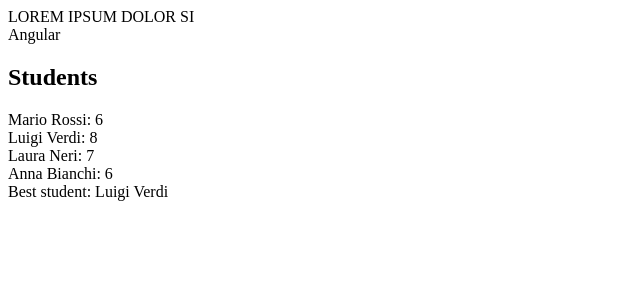
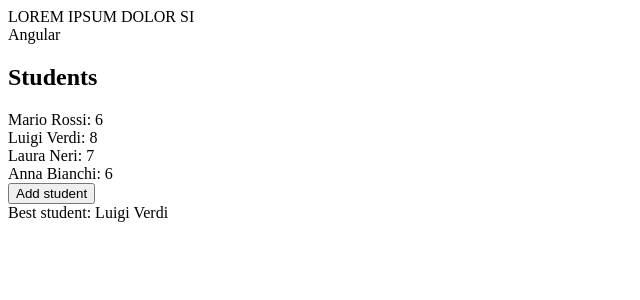
Before and after one commit to AleLoiac/angular-course, an Angular app: page / in a window 1280 px wide. Shown: the top 300 px of the page, without its empty margins (0-640 px from the left). Built offline with nearby package versions, Linux system fonts and the light colour scheme.

Commit message:
Use dependency injection with services

```diff
--- a/src/app/box2/box2.html
+++ b/src/app/box2/box2.html
@@ -8,8 +8,12 @@
 
 <h2>Students</h2>
 
-@for (student of students.students; track student.id) {
+@for (student of studentsList(); track student.id) {
 <div>{{ student.fullName }}: {{ student.rate }}</div>
 }
 
-<div>Best student: {{ students.getBestStudent()?.fullName }}</div>
+<div>
+  <button (click)="addStudent()">Add student</button>
+</div>
+
+<div>Best student: {{ bestStudent()?.fullName }}</div>
--- a/src/app/box2/box2.ts
+++ b/src/app/box2/box2.ts
@@ -1,7 +1,8 @@
 import { SlicePipe, UpperCasePipe } from '@angular/common';
-import { Component, inject } from '@angular/core';
+import { Component, computed, inject, signal } from '@angular/core';
 import { CapitalizePipe } from '../capitalize-pipe';
 import { Students } from '../services/students';
+import Student from '../types/student.type';
 
 @Component({
   selector: 'box2',
@@ -16,4 +17,16 @@ export class Box2 {
   word = 'angular';
 
   students = inject(Students);
+
+  studentsList = signal<Student[]>([]);
+
+  bestStudent = computed(() => this.students.getBestStudent(this.studentsList()));
+
+  ngOnInit() {
+    this.studentsList.set(this.students.students);
+  }
+
+  addStudent() {
+    this.studentsList.update((v) => [...v, { id: 5, fullName: 'New Student', rate: 10 }]);
+  }
 }
--- a/src/app/services/students.ts
+++ b/src/app/services/students.ts
@@ -1,10 +1,5 @@
 import { Injectable } from '@angular/core';
-
-interface Student {
-  id: number;
-  fullName: string;
-  rate: number;
-}
+import Student from '../types/student.type';
 
 @Injectable({
   providedIn: 'root',
@@ -17,10 +12,12 @@ export class Students {
     { id: 4, fullName: 'Anna Bianchi', rate: 6 },
   ];
 
-  getBestStudent() {
-    if (!this.students.length) return null;
-    let best = this.students[0];
-    for (const student of this.students) {
+  getBestStudent(students: Student[] | null = null) {
+    const _students = students ?? this.students;
+
+    if (!_students.length) return null;
+    let best = _students[0];
+    for (const student of _students) {
       if (student.rate > best.rate) {
         best = student;
       }
--- /dev/null
+++ b/src/app/types/student.type.ts
@@ -0,0 +1,5 @@
+export default interface Student {
+  id: number;
+  fullName: string;
+  rate: number;
+}
```
